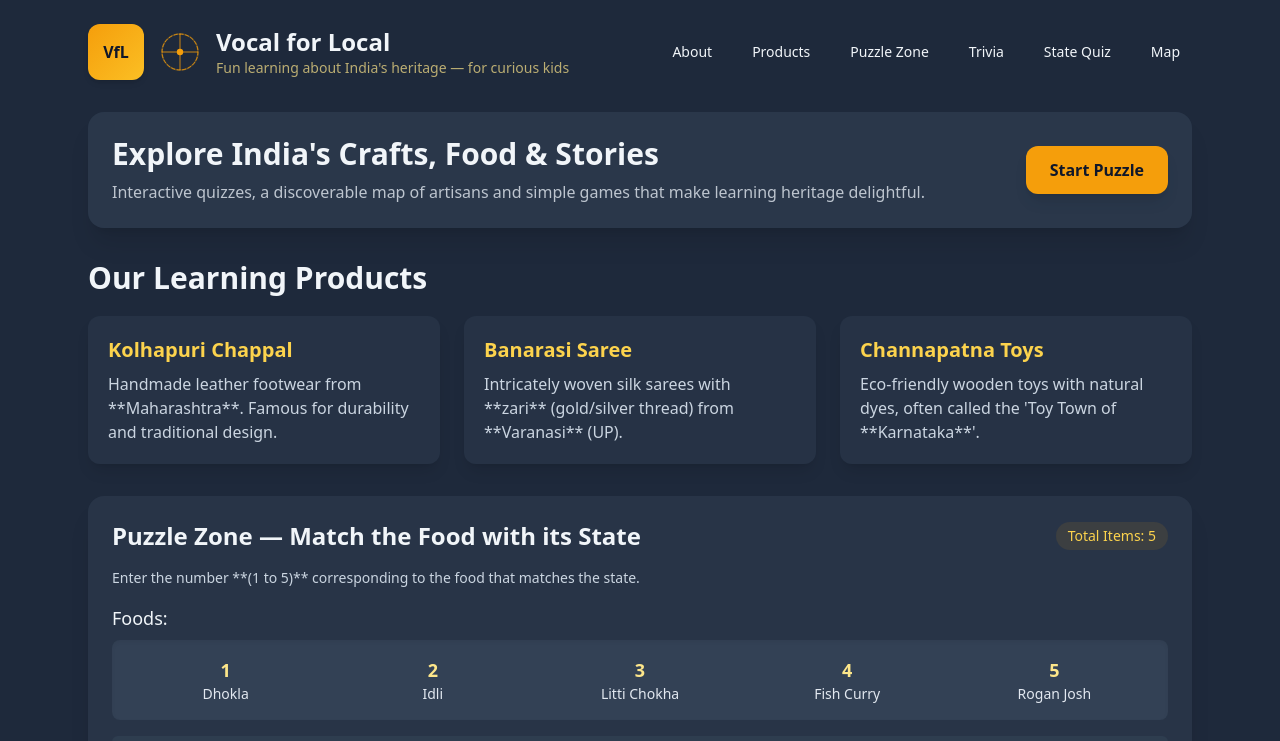
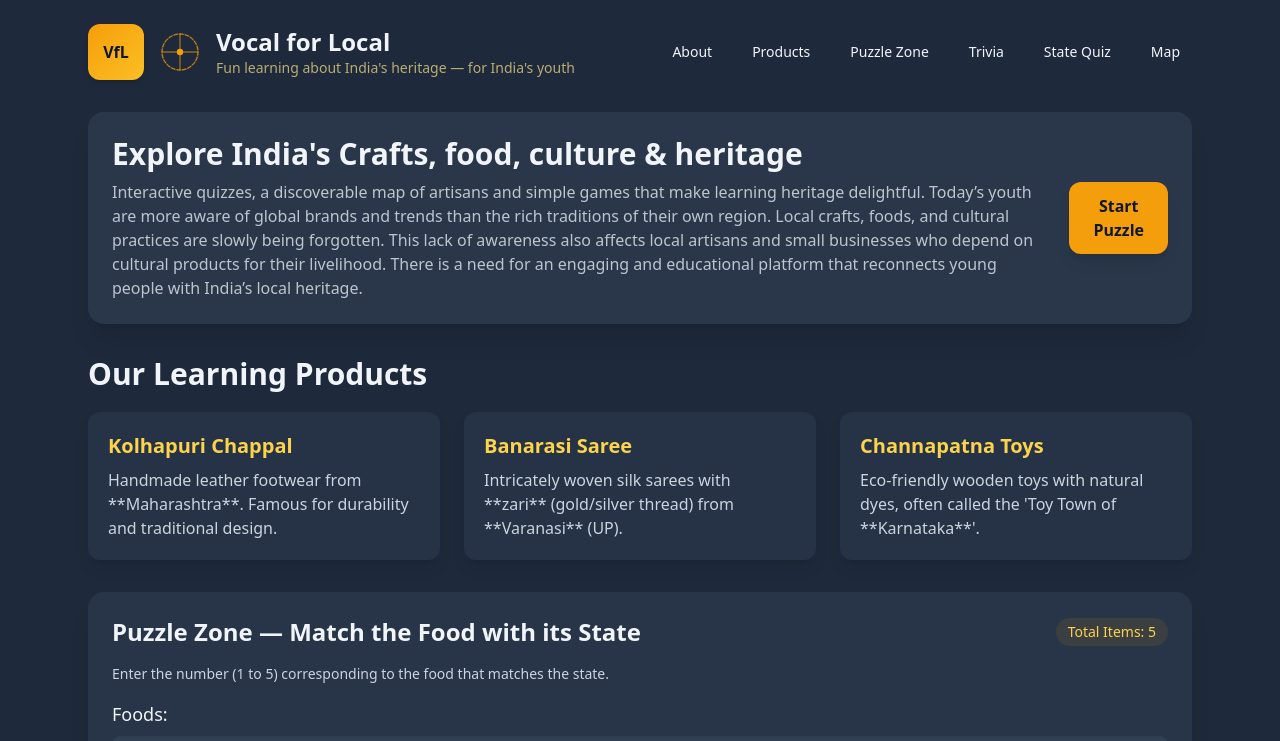
Before and after one commit to ani-sde/vocal.local, a plain HTML site: page index.html in a window 1280 px wide. Shown: the top 741 px of the page. Drawn offline with nearby package versions, Linux system fonts and the light colour scheme.

Commit message:
Update index.html

```diff
--- a/index.html
+++ b/index.html
@@ -67,7 +67,7 @@
 
         <div>
           <h1 class="text-2xl font-semibold">Vocal for Local</h1>
-          <p class="text-sm text-amber-200/70">Fun learning about India's heritage — for curious kids</p>
+          <p class="text-sm text-amber-200/70">Fun learning about India's heritage — for India's youth</p>
         </div>
       </div>
 
@@ -104,8 +104,11 @@
     <section class="bg-slate-700/60 rounded-2xl p-6 mb-8 shadow-xl fade-in">
       <div class="md:flex md:items-center md:justify-between gap-6">
         <div>
-          <h2 class="text-3xl font-bold">Explore India's Crafts, Food & Stories</h2>
-          <p class="mt-2 text-slate-200/80">Interactive quizzes, a discoverable map of artisans and simple games that make learning heritage delightful.</p>
+          <h2 class="text-3xl font-bold">Explore India's Crafts, food, culture & heritage</h2>
+          <p class="mt-2 text-slate-200/80">Interactive quizzes, a discoverable map of artisans and simple games that make learning heritage delightful.
+            Today’s youth are more aware of global brands and trends than the rich traditions of their own region. Local crafts, foods, and cultural
+            practices are slowly being forgotten. This lack of awareness also affects local artisans and small businesses who depend on cultural products
+            for their livelihood. There is a need for an engaging and educational platform that reconnects young people with India’s local heritage.</p>
         </div>
         <div class="mt-4 md:mt-0">
           <button id="startBtn" class="bg-amber-500 hover:bg-amber-600 text-slate-900 font-semibold px-6 py-3 rounded-xl btn-glow transition shadow-lg">Start Puzzle</button>
@@ -137,7 +140,7 @@
         <div class="text-sm text-amber-300 bg-amber-500/10 px-3 py-1 rounded-full">Total Items: <span id="totalItems">5</span></div>
       </div>
       <p class="text-slate-300 text-sm mb-4">
-        Enter the number **(1 to 5)** corresponding to the food that matches the state.
+        Enter the number (1 to 5) corresponding to the food that matches the state.
       </p>
 
       <div id="puzzleArea">
@@ -173,7 +176,7 @@
 
     <section id="trivia" class="bg-slate-700/50 rounded-2xl p-6 mb-8 shadow-xl fade-in">
         <h3 class="text-2xl font-semibold mb-4">Group Trivia Challenge</h3>
-        <p class="text-slate-300 text-sm mb-6">Teams score $\mathbf{+10}$ for a correct answer and $\mathbf{-5}$ for a wrong answer. Click "New Question" to start.</p>
+        <p class="text-slate-300 text-sm mb-6">Teams score {+10} for a correct answer and {-5} for a wrong answer. Click "New Question" to start.</p>
 
         <div id="triviaScoreboard" class="grid grid-cols-2 md:grid-cols-4 gap-4 mb-8">
 
@@ -236,7 +239,7 @@
     </section>
 
     <footer class="text-center text-slate-400 text-sm mt-6">
-      © 2025 Vocal for Local — Crafted with care in India
+      © 2025 Vocal for Local — Crafted with care in India by team Class 9B KV Karwar
     </footer>
 
   </div>
```
